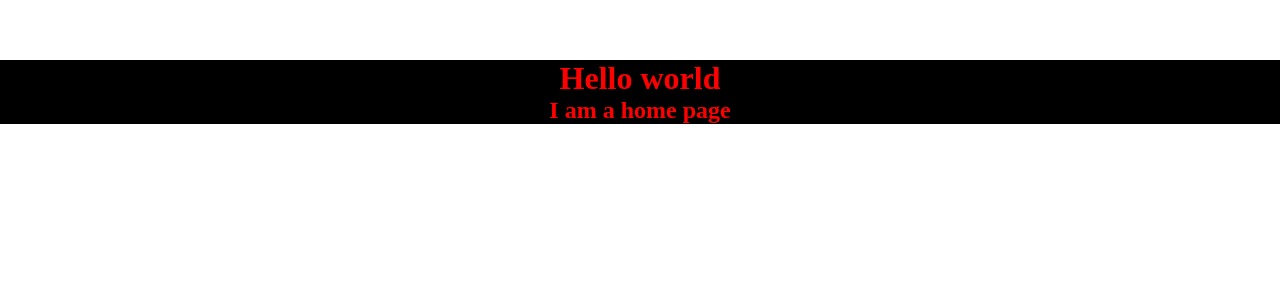
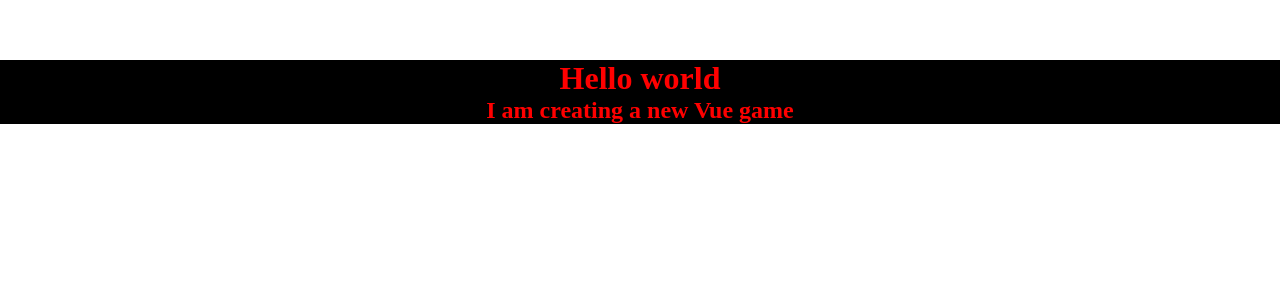
Before and after one commit to Lu-Smith/rock_paper_scisors_vue_typescript_tdd, a Vue app: page / in a window 1280 px wide. Shown: the top 300 px of the page. Built offline with nearby package versions, Linux system fonts and the light colour scheme.

Commit message:
Updated unit testing

```diff
--- /dev/null
+++ b/jest.config.js
@@ -0,0 +1,3 @@
+module.exports = {
+  preset: '@vue/cli-plugin-unit-jest/presets/typescript-and-babel'
+}
--- a/src/App.vue
+++ b/src/App.vue
@@ -1,6 +1,6 @@
 <template>
   <h1>Hello world</h1>
-  <HomePage />
+  <HomePage msg="I am creating a new Vue game" />
 </template>
 
 <script lang="ts">
@@ -18,7 +18,7 @@ export default defineComponent({
 
 
 <style lang="scss">
-#app {
-  background: black;
-}
+  #app {
+    background: black;
+  }
 </style>
--- a/src/components/HomePage.vue
+++ b/src/components/HomePage.vue
@@ -1,9 +1,10 @@
 <template>
-  <h2>I am a home page</h2>
+  <h2>{{ msg }}</h2>
 </template>
 
 <script lang="ts">
 export default {
+    props: ['msg']
 
 }
 </script>
--- a/tsconfig.json
+++ b/tsconfig.json
@@ -13,7 +13,8 @@
     "sourceMap": true,
     "baseUrl": ".",
     "types": [
-      "webpack-env"
+      "webpack-env",
+      "jest"
     ],
     "paths": {
       "@/*": [
```
Also changed, not shown: package.json (+8 -0 lines), .eslintrc.js, 2 other files (tests, documents, lock files or other folders).
